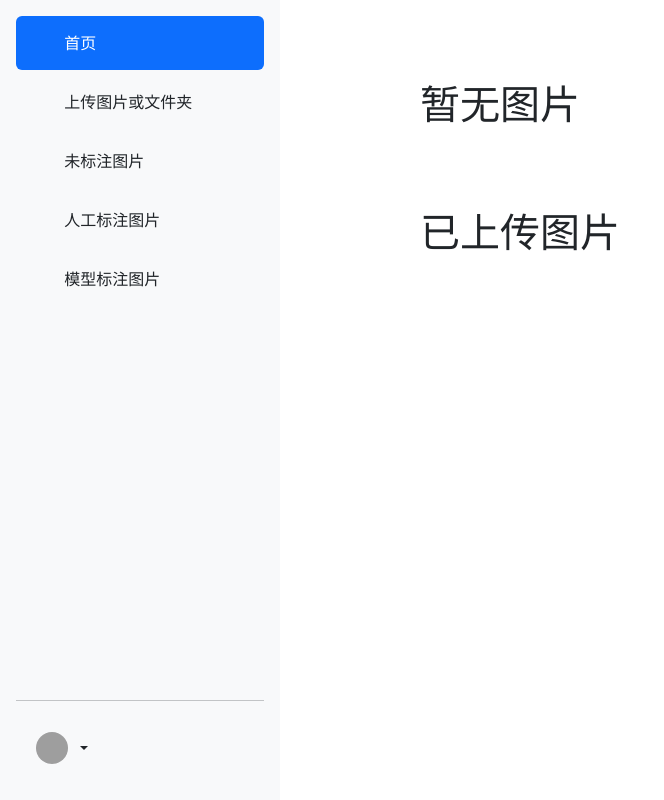
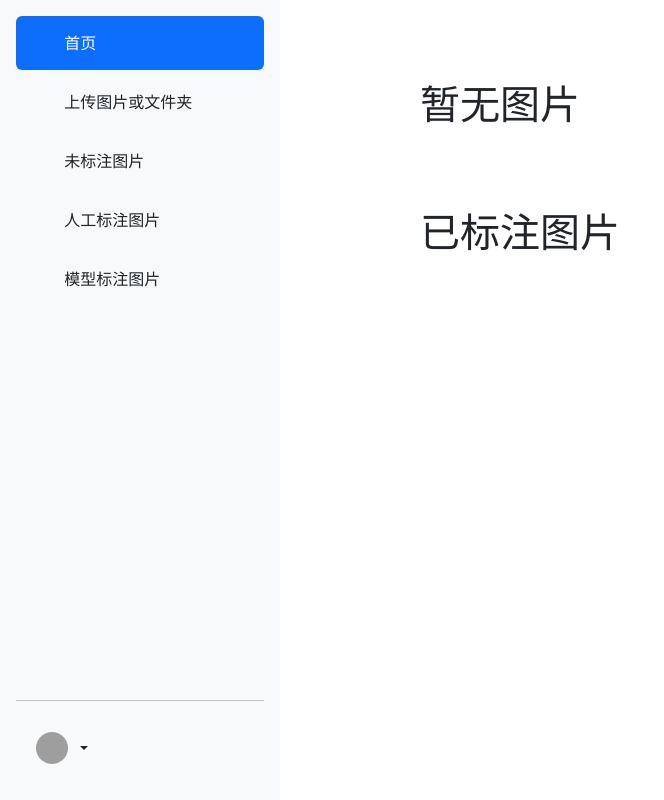
Before and after one commit to pridelizihao/medical-label, a Django app: page /app01/image_is_labeled/ in a window 1280 px wide. Shown: the whole page, without its empty margins (0-664 px from the left). Run offline with Django 5.2, Linux system fonts and the light colour scheme; grey boxes are pictures that could not be loaded.

Commit message:
修改bug 1.19 11：08

```diff
--- a/mybloger/app01/templates/image_labeled.html
+++ b/mybloger/app01/templates/image_labeled.html
@@ -156,7 +156,7 @@
     </div>
     {% endif %}
 
-    <div style="margin-left: 420px; margin-top: 80px;"> <h1>已上传图片</h1></div>
+    <div style="margin-left: 420px; margin-top: 80px;"> <h1>已标注图片</h1></div>
 
     {% for image in images %}
     <div style="margin-left: 420px; margin-top: 80px; display: flex; flex-wrap: wrap; gap: 10px;">
```
